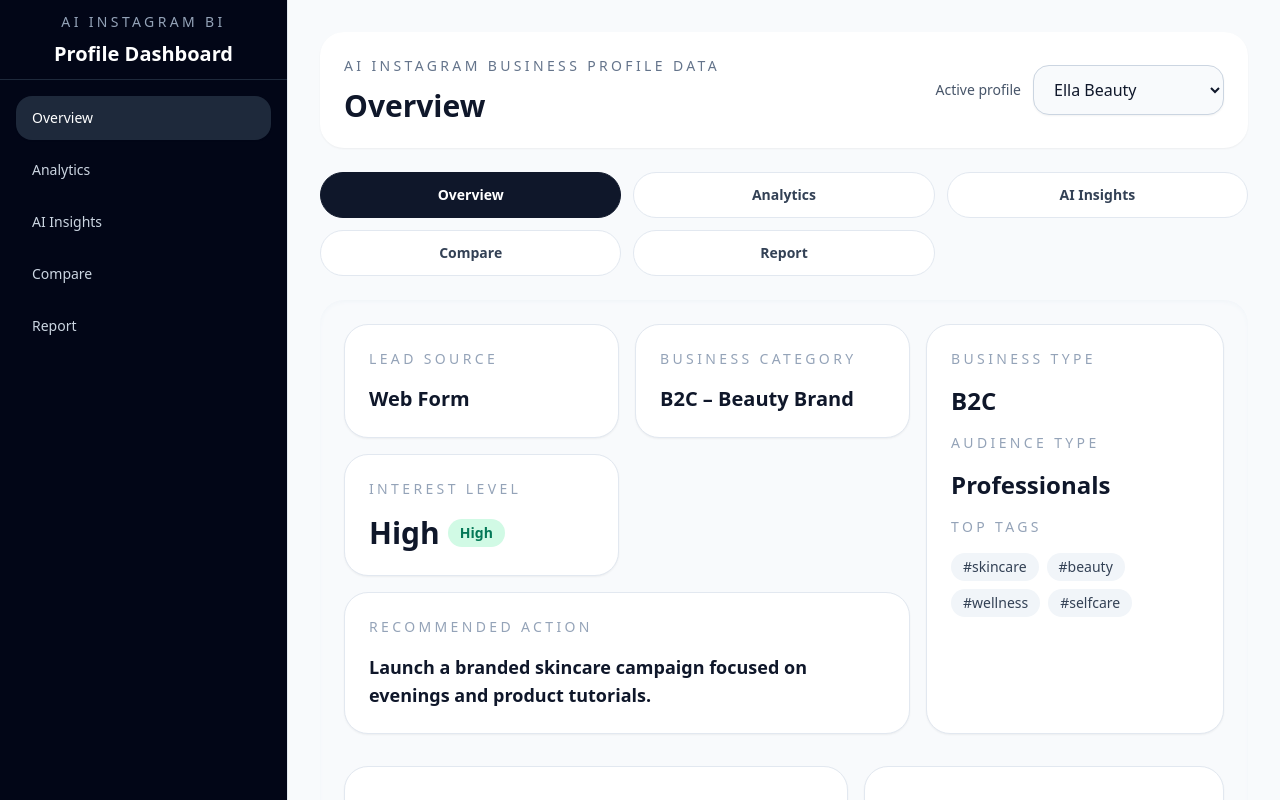
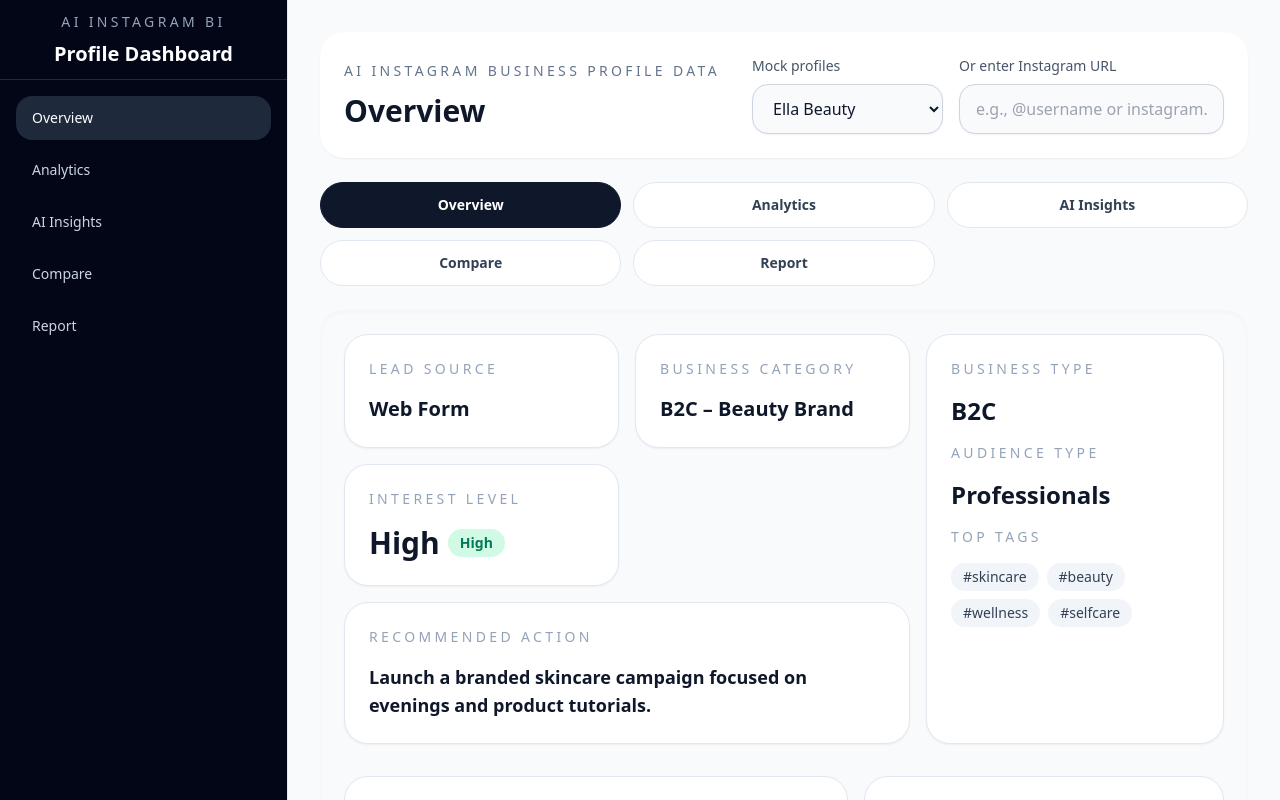
Before and after one commit to simats-hackathon/simats_demo, a React (Create React App) app in the folder frontend/: page / in a window 1280 px wide. Shown: the top 800 px of the page. Built offline with nearby package versions, Linux system fonts and the light colour scheme.

Commit message:
last changes

```diff
--- a/frontend/src/App.js
+++ b/frontend/src/App.js
@@ -30,8 +30,9 @@ function App() {
               <div className="text-sm uppercase tracking-[0.24em] text-slate-500">AI Instagram Business Profile Data</div>
               <h1 className="mt-3 text-3xl font-semibold text-slate-900">{activeTab}</h1>
             </div>
-            <div className="flex flex-col gap-3 sm:flex-row sm:items-center">
-              <label className="text-sm font-medium text-slate-600">Active profile</label>
+           <div className="flex flex-col gap-3 sm:flex-row sm:items-center sm:gap-4">
+  <div className="flex flex-col gap-2">
+    <label className="text-sm font-medium text-slate-600">Mock profiles</label>
     <select
       value={selectedProfile}
       onChange={(e) => setSelectedProfile(e.target.value)}
@@ -43,6 +44,15 @@ function App() {
         </option>
       ))}
     </select>
+  </div>
+  <div className="flex flex-col gap-2">
+    <label className="text-sm font-medium text-slate-600">Or enter Instagram URL</label>
+    <input
+      type="text"
+      placeholder="e.g., @username or instagram.com/username"
+      className="rounded-2xl border border-slate-300 bg-slate-50 px-4 py-3 text-slate-900 shadow-sm focus:border-slate-500 focus:outline-none"
+    />
+  </div>
 </div>
           </div>
 
```
Lines whose indentation alone changed are shown as unchanged.
